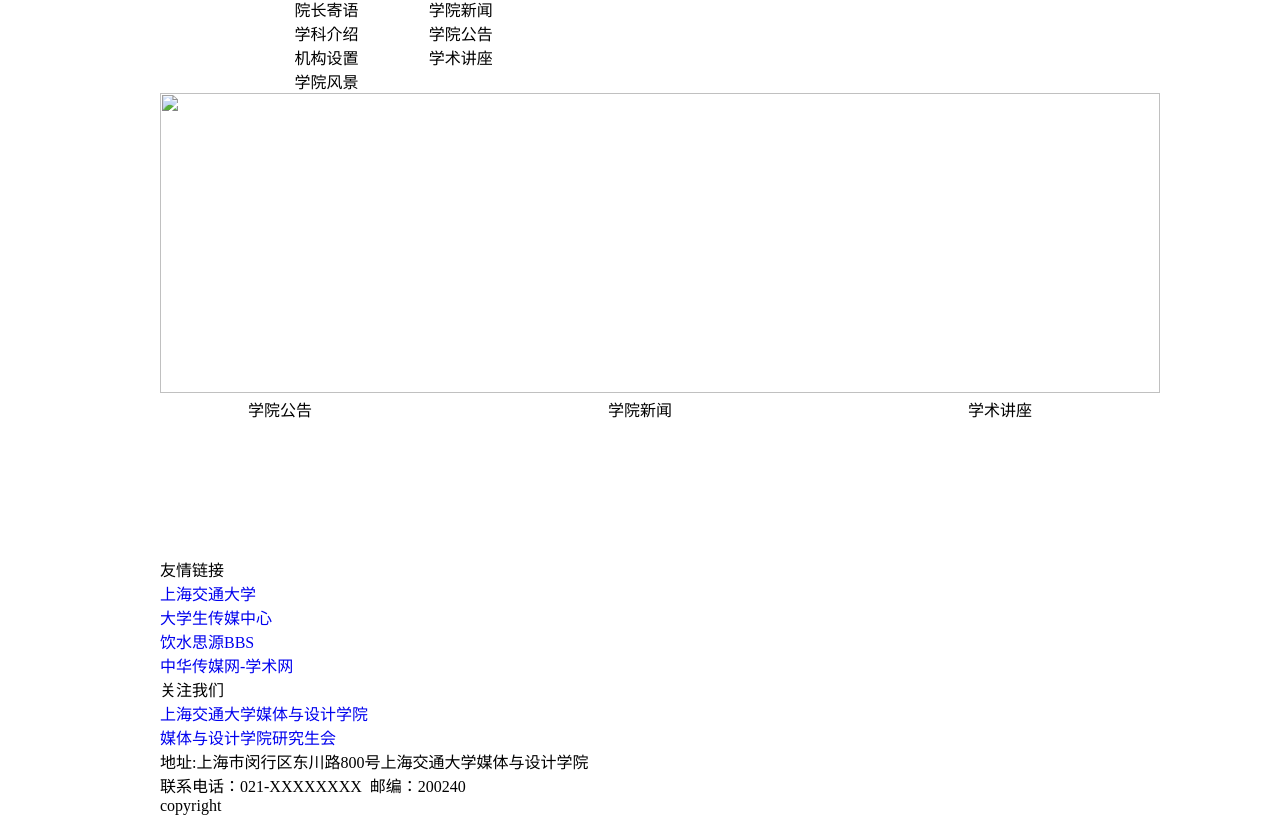
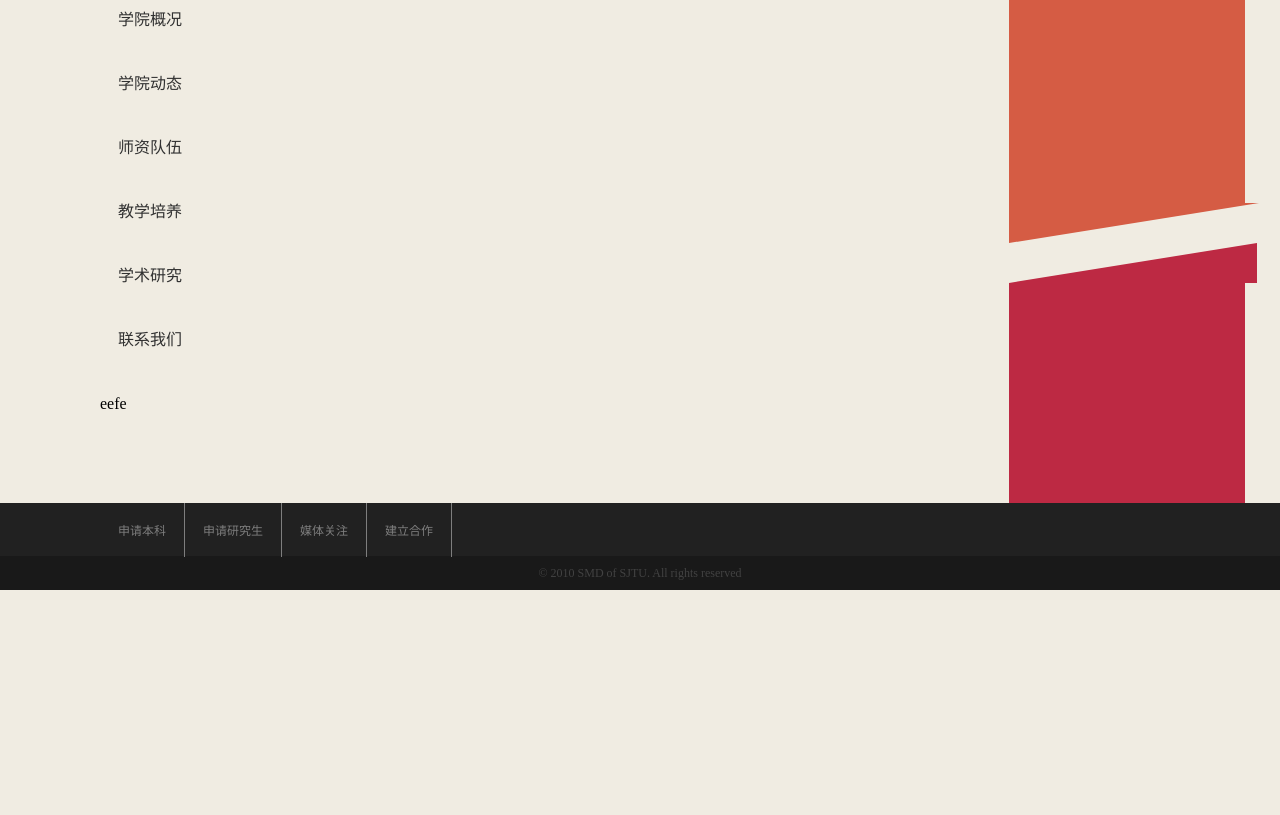
Before and after one commit to fiona23/webcom, a plain HTML site: page html/index.html in a window 1280 px wide. Shown: the part 97-912 px from the top of the page. After the commit the page ends 800 px from the top, so only its background shows below. Drawn offline with Linux system fonts and the light colour scheme; a web font is replaced by a local one.

Commit message:
full screen

```diff
--- a/css/bar.css
+++ b/css/bar.css
@@ -1,24 +1,16 @@
-.sub-menu{visibility:visible;}
-#head1{width:60%;float:left;}
-#head2{width:20%;float:left;margin:15px;}
-#head3{width:14%;float:left;margin:5px;}
+ul#bar{
+	float:left;
+	position:relative;
+	left:100px;
+	list-style-type:none;}
+#bar li{
+	width:100px;
+	word-spacing:10px;
+	line-height:4;}
 
-div #bar{clear:both;}
-.head a:link{color:gray;}
-.head a:visted{color:gray;}
-.menu-item-type{float:left;width:14%;}
-.menu-item-type a{text-decoration:none;display:block;text-align:center;height:40px;line-height:40px;}
-.menu-item-type a:link
-{
-	color:gray;
-}
-.menu-item-type a:visited
-{
-	color:gray;
-}
-.menu-item-type a:hover
-{
-	color:#fff;background-color:#8e1c1c;
+#bar li a{
+	display:block;
+	text-align:center;}
 
-}
-ul{list-style-type:none;}
+#header a:link,#bar a:visited{
+	color:#313131;}
--- a/css/base.css
+++ b/css/base.css
@@ -7,9 +7,64 @@ html, body, div, span, applet, object, iframe, h1, h2, h3, h4, h5, h6, p, blockq
     vertical-align: baseline;
 	text-decoration:none;
 	font-family:微软雅黑;
+	list-style-type:none;
 }
+body{
+	background-color:#f0ece2;}
+.content{
+	height:600px;
+	float:left;}
+#container{
+	width:100%;
+	margin:auto;
+	height:600px;
+	float:left;
+	}
+#header{
+	width:300px;}
 
-#container
-	{
-		width:960px;margin:auto;
-	}
+
+#sidebar1{
+	width:32.1%;
+	margin-right:2.46%;
+		}
+
+#sidebar2{
+	width:18.4%;
+	margin-right:2.46%;
+		}
+
+#sidebar3{
+	width:18.4%;
+	margin-right:2.46%;
+		}
+
+
+/* footer  */
+#footer1{
+	clear:both;
+	width:100%;
+	height:53px;
+	background:url(../images/footer1.gif) repeat-x;
+	font-size:12px;
+	float:left;}
+#footer1 ul{
+	height:10px;
+	position:relative;
+	left:100px;
+	float:left;}
+#footer1 li{
+	float:left;}
+
+#footer1 a:link,#footer1 a:visited{
+	color:#7e7e7e;
+	display:block;
+	padding:18px;
+	border-right:1px solid #7e7e7e;}
+
+#footer2{clear:both;
+	width:100%;
+	height:34px;
+	background:url(../images/footer2.gif) repeat-x;
+	float:left;
+	text-align:center;}
--- /dev/null
+++ b/css/content.css
@@ -0,0 +1,20 @@
+.orange{
+	height:300px;
+	background:#d55c44;
+	}
+#otrangle{
+	width:0px;
+	height:0px;
+	border-top:40px solid #d55c44;
+	border-right:250px solid transparent;}
+
+#rtrangle{
+	width:0px;
+	height:0px;
+	border-bottom:40px solid #bd2943;
+	border-left:248px solid transparent;}
+
+.red{
+	height:260px;
+	background:#bd2943;
+	}
--- /dev/null
+++ b/css/font.css
@@ -0,0 +1,9 @@
+#footer1{
+		font-size:12px;
+		color:#757575;
+		float:left;}
+
+#footer2 p{
+		font-size:12px;
+		color:#424242;
+		line-height:34px;}
--- a/css/sidebar.css
+++ /dev/null
@@ -1,17 +0,0 @@
-#sidebar{
-	text-align:center;}
-#sidebar1{
-	float:left;
-	width:240px;
-	height:10em;
-	}
-#sidebar2{
-	float:left;
-	width:480px;
-	height:10em;
-	}
-#sidebar3{
-	float:left;
-	width:240px;
-	height:10em;
-	}
--- a/html/index.html
+++ b/html/index.html
@@ -8,116 +8,45 @@
     <link href="icon.jpg" rel="shortcut icon" />
     <link href="../css/base.css" rel="stylesheet" type="text/css" />
     <link href="../css/font.css" rel="stylesheet" type="text/css" />
-    <link href="../css/sidebar.css" rel="stylesheet" type="text/css" />
+    <link href="../css/content.css" rel="stylesheet" type="text/css" />
     <link href="../css/bar.css" rel="stylesheet" type="text/css" />
 	<link href="../css/image.css" rel="stylesheet" type="text/css" />
 </head>
 <body>
 <div id="container">
-      <div id="head">
-        <div id="head1" class="head">
-          <a href="index.html"><img src="img/logo.png "alt="上海交通大学媒体与设计学院" /></a>
-        </div>
-        <div id="head2" class="head">
-        <a href="#">访客指南</a>
-        <a href="#">ENG</a></div>
-        <div id="head3" class="head">
-          <form active="" method="push">
-          <input type="text" name="search" value="Un-active" />
-          <input type="submit" name="search" /></form>
-        </div>
-      </div>
-      <div id="bar">
-        <ul class="menu-item">
-          <li id="menu-item-1" class="menu-item-type"><a href="index.html">首页</a></li>
-          <li id="menu-item-2" class="menu-item-type"><a href="#">学院概况</a>
-          <ul class="sub-menu">
-            <li>院长寄语</li>
-            <li>学科介绍</li>
-            <li>机构设置</li>
-            <li>学院风景</li>
-          </ul>
-		  </li>
-          <li id="menu-item-3" class="menu-item-type"><a href="#">学院动态</a>
-			<ul class="sub-menu">
-			<li>学院新闻</li>
-            <li>学院公告</li>
-            <li>学术讲座</li>
-
-			</ul></li>
-          <li id="menu-item-4" class="menu-item-type"><a href="#">师资力量</a></li>
-          <li id="menu-item-5" class="menu-item-type"><a href="#">教学培养</a></li>
-          <li id="menu-item-6" class="menu-item-type"><a href="#">学术研究</a></li>
-          <li id="menu-item-7" class="menu-item-type"><a href="#">联系我们</a></li>
+	<div id="header" class="content">
+		<img src="../images/logo.gif" />
+		<ul id="bar">
+			<li class="menu"><a href="#">学院概况</a></li>
+			<li class="menu"><a href="#">学院动态</a></li>
+			<li class="menu"><a href="#">师资队伍</a></li>
+			<li class="menu"><a href="#">教学培养</a></li>
+			<li class="menu"><a href="#">学术研究</a></li>
+			<li class="menu"><a href="#">联系我们</a></li>
+			<li>eefe</li>
 		</ul>
 		</div>
-	  <div id="news-image">
-		<img src="img/party20141.jpg" />
+	<div id="sidebar1" class="content"></div>
+	<div id="sidebar2" class="content"></div>
+	<div id="sidebar3" class="content">
+		<div class="orange">
+			d d </div>
+		<div id="otrangle"></div>
+		<div id="rtrangle"></div>
+		<div class="red"></div>
 	</div>
-	  <div id="sidebar">
-      	<div id="sidebar1">
-			<h1>学院公告</h1>
-			<ul>
-			<li></li>
-			<li></li>
-			<li></li>
-			<li></li>
+
+</div>
+<div id="footer1">
+	<div>
+		<ul><li class="menu"><a href="#">申请本科</a></li>
+			<li class="menu"><a href="#">申请研究生</a></li>
+			<li class="menu"><a href="#">媒体关注</a></li>
+			<li class="menu"><a href="#">建立合作</a></li>
 		</ul>
-		</div>
-		<div id="sidebar2">
-			<h1>学院新闻</h1>
-			<ul>
-			<li></li>
-			<li></li>
-			<li></li>
-			<li></li>
-			</ul>
-		</div>
-		<div id="sidebar3">
-			<h1>学术讲座</h1>
-			<ul>
-			<li></li>
-			<li></li>
-			<li></li>
-			<li></li>
-			</ul>
-		</div>
-	  </div>
-      <div id="footer">
-        <div id="footer1">
-          <p>友情链接</p>
-          <ul>
-            <li>
-              <a href="#">上海交通大学</a>
-            </li>
-            <li>
-              <a href="#">大学生传媒中心</a>
-            </li>
-            <li>
-              <a href="#">饮水思源BBS</a>
-            </li>
-            <li>
-              <a href="#">中华传媒网-学术网</a>
-            </li>
-          </ul>
-        </div>
+	</div></div>
 <div id="footer2">
-          <p>关注我们</p>
-          <ul>
-            <li>
-              <a href="#">上海交通大学媒体与设计学院</a>
-            </li>
-            <li>
-              <a href="#">媒体与设计学院研究生会</a>
-            </li>
-          </ul>
-        </div>
-        <div id="footer3">
-          <p>地址:上海市闵行区东川路800号上海交通大学媒体与设计学院</p>
-          <p><pre>联系电话：021-XXXXXXXX  邮编：200240</pre></p>
-          <p>copyright</p>
-        </div>
-      </div>
-    </div>
+	<p>© 2010 SMD of SJTU. All rights reserved</P></div>
+
 </body>
 </html>
```
Also changed, not shown: images/bg1.gif (added), images/bg2.gif (added), images/bg3.gif (added), images/footer1.gif (added), images/footer2.gif (added), images/logo.gif (added), img/20141.jpg (deleted), img/20142.jpg (deleted), img/logo.png (deleted), img/party20141.jpg (deleted), img/party20142.jpg (deleted). Lines whose indentation alone changed are shown as unchanged.
